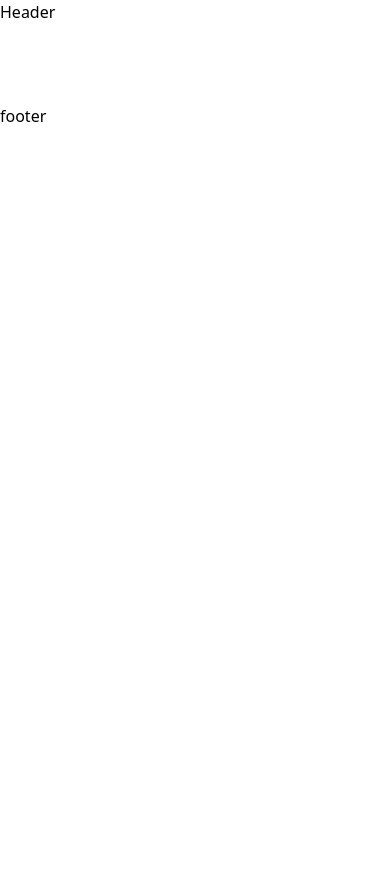
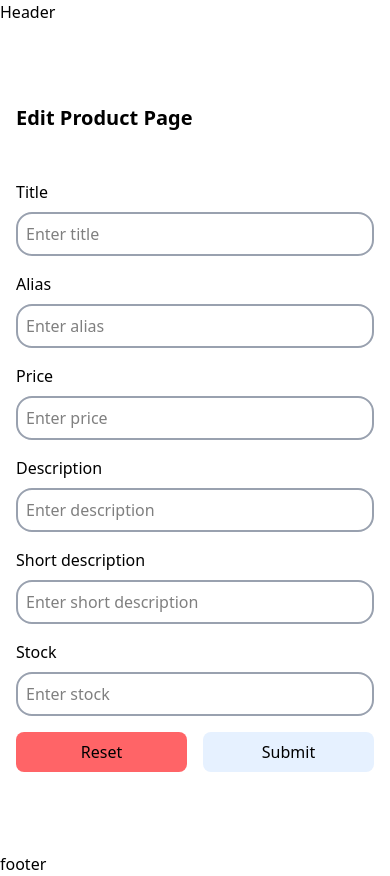
Before and after one commit to BinhNguyen0512/greensoftware-web, a Next.js app: page /admin/product/1 in a window 390 px wide. Before the commit the page ends 844 px from the top, so only its background shows below. Built offline with nearby package versions, Linux system fonts and the light colour scheme; no server answers.

Commit message:
feat: update product

```diff
--- /dev/null
+++ b/src/app/(private)/admin/product/[id]/hooks/useEditProduct.ts
@@ -0,0 +1,96 @@
+import { yupResolver } from "@hookform/resolvers/yup";
+import { useParams } from "next/navigation";
+import { useEffect, useState } from "react";
+import { useForm } from "react-hook-form";
+
+import { productServices } from "@/services/product";
+import { CreateProductDTO } from "@/types/product/dto";
+import { ProductType } from "@/types/product/response";
+
+import { validationSchema } from "../../validationSchema";
+
+export const initialProductDetail = {
+  title: "",
+  alias: "",
+  price: 0,
+  description: "",
+  shortDescription: "",
+  stock: 0,
+  id: "",
+  createdAt: "",
+  updatedAt: "",
+};
+
+export const useEditProduct = () => {
+  const { id: productId } = useParams<{ id: string }>();
+
+  const [isLoadingUpdate, setIsLoadingUpdate] = useState<boolean>(false);
+  const [isLoading, setIsLoading] = useState<boolean>(true);
+  const [productDetail, setProductDetail] =
+    useState<ProductType>(initialProductDetail);
+
+  const {
+    handleSubmit,
+    control,
+    reset,
+    formState: { errors },
+  } = useForm<CreateProductDTO>({
+    mode: "onChange",
+    resolver: yupResolver(validationSchema),
+  });
+
+  useEffect(() => {
+    if (!productId) return;
+
+    const handleGetProduct = async () => {
+      try {
+        const response = await productServices.getProductDetailById(productId);
+
+        const productDetail: ProductType = response.data;
+
+        handleProductData(productDetail);
+      } catch (error) {
+        console.log(error);
+      } finally {
+        setIsLoading(false);
+      }
+    };
+
+    handleGetProduct();
+  }, [productId]);
+
+  const onSubmit = async (data: CreateProductDTO) => {
+    try {
+      setIsLoadingUpdate(true);
+
+      const response = await productServices.updateProduct(productId, data);
+
+      const updateProductData: ProductType = response.data;
+
+      handleProductData(updateProductData);
+    } catch (error) {
+      console.log(error);
+    } finally {
+      setIsLoadingUpdate(false);
+    }
+  };
+
+  const handleProductData = (product: ProductType) => {
+    reset(product);
+    setProductDetail(product);
+  };
+
+  const handleReset = () => {
+    handleProductData(productDetail);
+  };
+
+  return {
+    handleSubmit,
+    control,
+    onSubmit,
+    isLoadingUpdate,
+    errors,
+    isLoading,
+    handleReset,
+  };
+};
--- a/src/app/(private)/admin/product/[id]/page.tsx
+++ b/src/app/(private)/admin/product/[id]/page.tsx
@@ -1,7 +1,37 @@
 "use client";
 
-const EditProductPage = () => {
-  return <div className="bg-gray-10 h-full w-full lg:pt-[235px]"></div>;
+import { AdminFormResetButton } from "../components/form/button/AdminFormResetButton";
+import { AdminFormSubmitButton } from "../components/form/button/AdminFormSubmitButton";
+import { ProductForm } from "../components/ui/ProductForm";
+import { ProductFormLayout } from "../components/ui/ProductFormLayout";
+import { useEditProduct } from "./hooks/useEditProduct";
+
+const CreateProductPage = () => {
+  const { control, errors, handleSubmit, isLoading, onSubmit, handleReset } =
+    useEditProduct();
+  return (
+    <ProductFormLayout
+      title="Edit Product Page"
+      renderProductForm={
+        isLoading ? (
+          <p>Đang tải dữ liệu....</p>
+        ) : (
+          <ProductForm
+            control={control}
+            errors={errors}
+            handleSubmit={handleSubmit}
+            onSubmit={onSubmit}
+            renderButton={
+              <div className="flex w-full gap-4">
+                <AdminFormResetButton onClick={handleReset} />
+                <AdminFormSubmitButton title="Submit" disabled={isLoading} />
+              </div>
+            }
+          />
+        )
+      }
+    />
+  );
 };
 
-export default EditProductPage;
+export default CreateProductPage;
--- a/src/app/(private)/admin/product/components/ui/ProductForm/index.tsx
+++ b/src/app/(private)/admin/product/components/ui/ProductForm/index.tsx
@@ -14,7 +14,7 @@ interface Props {
   renderButton: ReactNode;
 }
 
-export const CreateProductForm = (props: Props) => {
+export const ProductForm = (props: Props) => {
   const { control, errors, handleSubmit, onSubmit, renderButton } = props;
 
   return (
--- a/src/app/(private)/admin/product/create/hooks/useCreateProduct.ts
+++ b/src/app/(private)/admin/product/create/hooks/useCreateProduct.ts
@@ -32,5 +32,9 @@ export const useCreateProduct = () => {
     }
   };
 
-  return { handleSubmit, control, errors, onSubmit, reset, isLoading };
+  const handleReset = () => {
+    reset();
+  };
+
+  return { handleSubmit, control, errors, onSubmit, handleReset, isLoading };
 };
--- a/src/app/(private)/admin/product/create/page.tsx
+++ b/src/app/(private)/admin/product/create/page.tsx
@@ -2,29 +2,26 @@
 
 import { AdminFormResetButton } from "../components/form/button/AdminFormResetButton";
 import { AdminFormSubmitButton } from "../components/form/button/AdminFormSubmitButton";
-import { CreateProductForm } from "../components/ui/ProductForm";
+import { ProductForm } from "../components/ui/ProductForm";
 import { ProductFormLayout } from "../components/ui/ProductFormLayout";
 import { useCreateProduct } from "./hooks/useCreateProduct";
 
 const CreateProductPage = () => {
-  const { control, errors, handleSubmit, onSubmit, reset, isLoading } =
+  const { control, errors, handleSubmit, onSubmit, handleReset, isLoading } =
     useCreateProduct();
+
   return (
     <ProductFormLayout
       title="Create Product Page"
       renderProductForm={
-        <CreateProductForm
+        <ProductForm
           control={control}
           errors={errors}
           handleSubmit={handleSubmit}
           onSubmit={onSubmit}
           renderButton={
             <div className="flex w-full gap-4">
-              <AdminFormResetButton
-                onClick={() => {
-                  reset();
-                }}
-              />
+              <AdminFormResetButton onClick={handleReset} />
 
               <AdminFormSubmitButton title="Submit" disabled={isLoading} />
             </div>
--- a/src/services/product/index.ts
+++ b/src/services/product/index.ts
@@ -6,4 +6,8 @@ const URL = "/api/v1/product";
 
 export const productServices = {
   createProduct: (form: CreateProductDTO) => axiosClient.post(URL, form),
+  getProductDetailById: (productId: string) =>
+    axiosClient.get(`${URL}/${productId}`),
+  updateProduct: (productId: string, form: CreateProductDTO) =>
+    axiosClient.put(`${URL}/${productId}`, form),
 };
```
